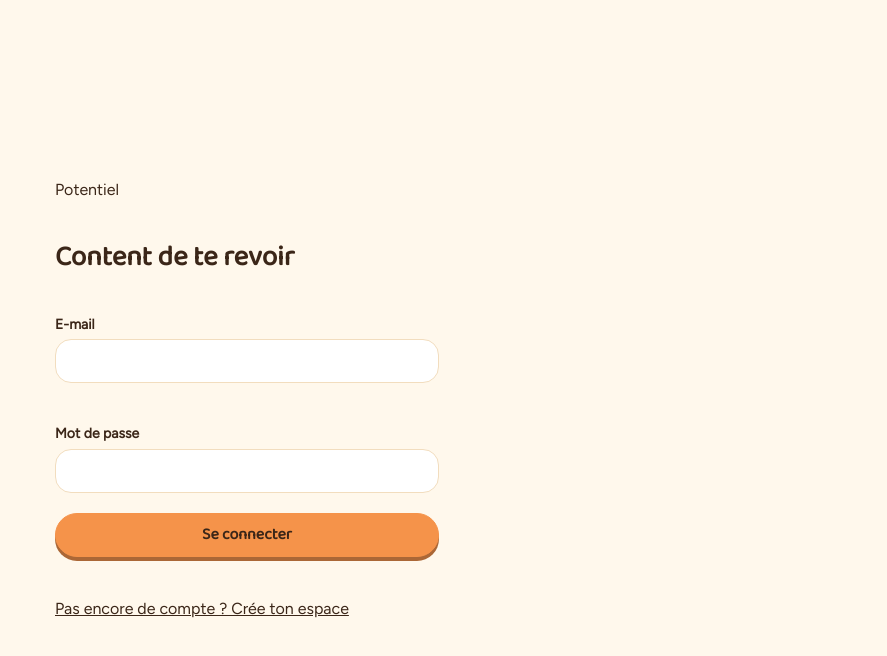
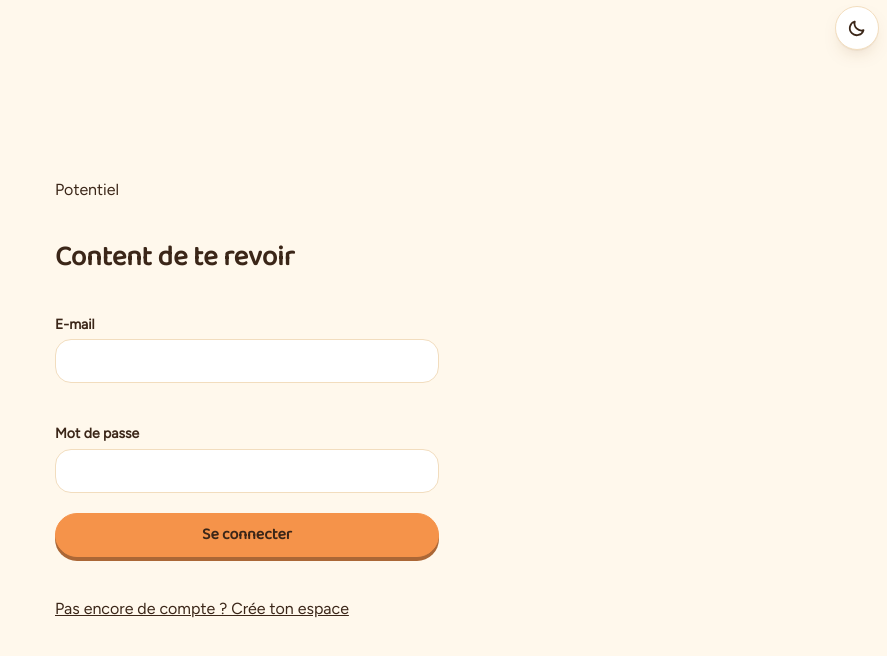
Before and after one commit to Code4sud/2026-equipe-04, a React (Vite) app in the folder frontend/: page /connexion in a window 1280 px wide. Shown: the top 656 px of the page, without its empty margins (393-1280 px from the left). Built offline with nearby package versions, Linux system fonts and the light colour scheme; no server answers.

Commit message:
feat: add light and dark theme toggle

```diff
--- a/frontend/index.html
+++ b/frontend/index.html
@@ -3,9 +3,17 @@
   <head>
     <meta charset="UTF-8" />
     <meta name="viewport" content="width=device-width, initial-scale=1, viewport-fit=cover" />
-    <meta name="theme-color" content="#f7f7f5" media="(prefers-color-scheme: light)" />
-    <meta name="theme-color" content="#161615" media="(prefers-color-scheme: dark)" />
-    <meta name="description" content="Discute, et découvre les compétences que tu as déjà." />
+    <meta name="theme-color" content="#fff8ec" />
+    <script>
+      // Applique le thème choisi avant le premier affichage. Clair par défaut.
+      try {
+        if (localStorage.getItem('potentiel.theme') === 'dark') {
+          document.documentElement.dataset.theme = 'dark';
+          document.querySelector('meta[name="theme-color"]').content = '#221710';
+        }
+      } catch {}
+    </script>
+    <meta name="description" content="Raconte ta vie et repère les talents que tu as déjà." />
     <link rel="icon" href="/icons/favicon.svg" type="image/svg+xml" />
     <link rel="apple-touch-icon" href="/icons/apple-touch-icon.png" />
     <title>Potentiel</title>
--- a/frontend/src/App.tsx
+++ b/frontend/src/App.tsx
@@ -1,6 +1,7 @@
 import { BrowserRouter, Navigate, Route, Routes } from 'react-router-dom';
 import { AuthProvider } from './auth/AuthContext';
 import { HomeRedirect, PublicOnly, RequireRole } from './auth/guards';
+import { ThemeToggle } from './components/ThemeToggle';
 import { fr } from './content/fr';
 import { BackofficeLayout } from './layouts/BackofficeLayout';
 import { YouthLayout } from './layouts/YouthLayout';
@@ -13,6 +14,7 @@ import { SkillsPage } from './pages/youth/SkillsPage';
 export function App() {
   return (
     <AuthProvider>
+      <ThemeToggle />
       <BrowserRouter>
         <Routes>
           <Route index element={<HomeRedirect />} />
--- /dev/null
+++ b/frontend/src/components/ThemeToggle.tsx
@@ -0,0 +1,44 @@
+import { useState } from 'react';
+import { fr } from '../content/fr';
+import { MoonIcon, SunIcon } from './Icons';
+
+type Theme = 'light' | 'dark';
+
+// Le script en tête de index.html relit cette clé pour éviter un flash au chargement.
+const STORAGE_KEY = 'potentiel.theme';
+
+function applyTheme(theme: Theme) {
+  const root = document.documentElement;
+  root.dataset.theme = theme;
+  const background = getComputedStyle(root).getPropertyValue('--color-bg').trim();
+  document.querySelector('meta[name="theme-color"]')?.setAttribute('content', background);
+  try {
+    localStorage.setItem(STORAGE_KEY, theme);
+  } catch {
+    // Stockage indisponible : le choix vaut jusqu'à la fermeture de la page.
+  }
+}
+
+export function ThemeToggle() {
+  const [theme, setTheme] = useState<Theme>(() =>
+    document.documentElement.dataset.theme === 'dark' ? 'dark' : 'light',
+  );
+  const next: Theme = theme === 'dark' ? 'light' : 'dark';
+
+  function toggle() {
+    applyTheme(next);
+    setTheme(next);
+  }
+
+  return (
+    <button
+      type="button"
+      className="theme-toggle"
+      aria-label={fr.theme[next]}
+      title={fr.theme[next]}
+      onClick={toggle}
+    >
+      {theme === 'dark' ? <SunIcon /> : <MoonIcon />}
+    </button>
+  );
+}
--- a/frontend/src/content/fr.ts
+++ b/frontend/src/content/fr.ts
@@ -11,6 +11,10 @@ export const fr = {
     cancel: 'Annuler',
     save: 'Enregistrer',
     genericError: 'Quelque chose a coincé. Réessaie dans un instant.',
+  },
+  theme: {
+    dark: 'Passer en thème sombre',
+    light: 'Passer en thème clair',
   },
   auth: {
     loginTitle: 'Content de te revoir',
```
